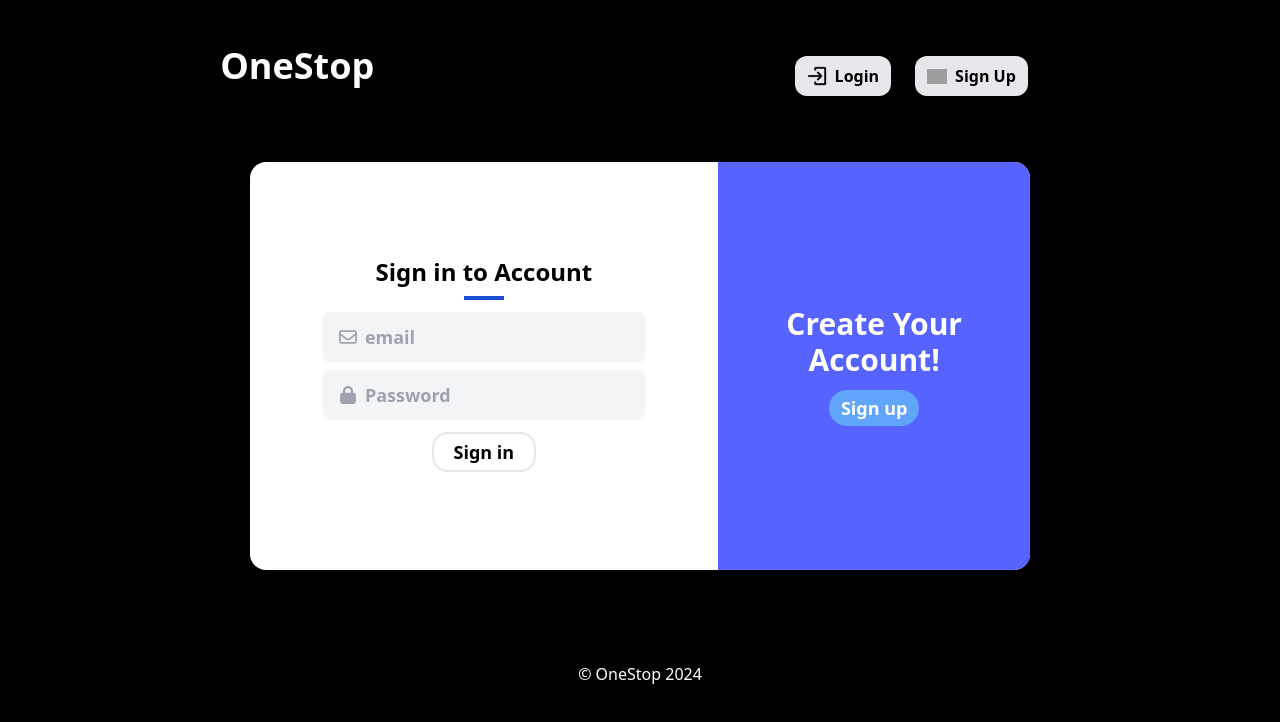
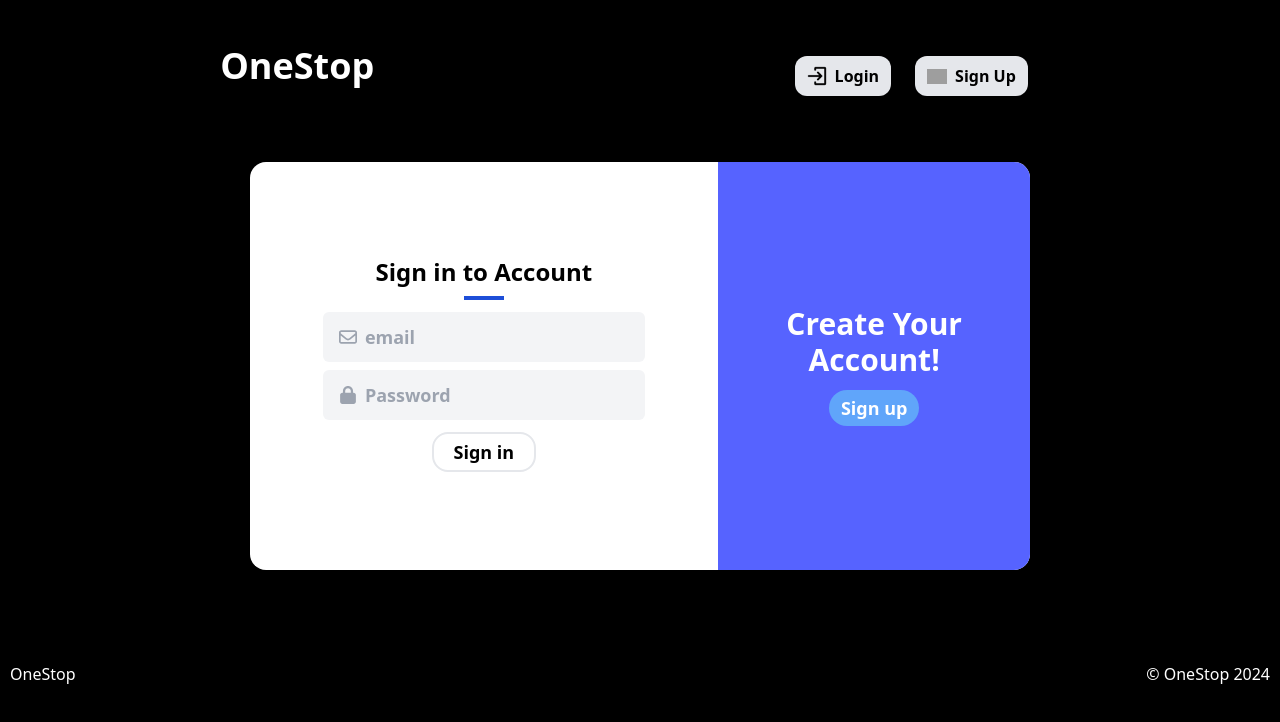
Before and after one commit to DivyanshD07/OneStop, a Next.js app: page / in a window 1280 px wide. Shown: the top 722 px of the page. Built offline with nearby package versions, Linux system fonts and the light colour scheme; grey boxes are pictures that could not be loaded.

Commit message:
Update Footer.tsx

```diff
--- a/src/components/Footer.tsx
+++ b/src/components/Footer.tsx
@@ -2,7 +2,8 @@ import Image from "next/image";
 
 const Footer = () => {
   return (
-    <footer className="footer text-end text-white py-6 mt-12">
+    <footer className=" flex flex-row justify-between footer text-end text-white py-6 mt-12">
+      <div>OneStop</div>
       <p className="flex justify-around text-center">&copy; OneStop {new Date().getFullYear()}</p>
     </footer>
   )
```
